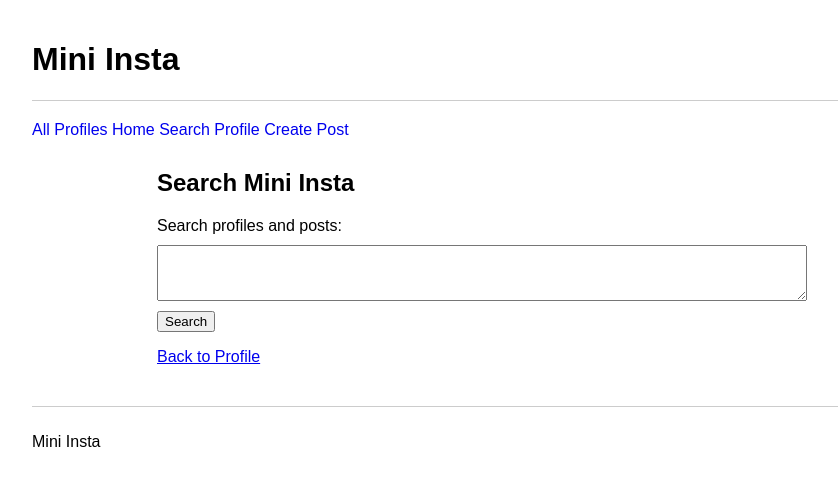
After one commit to tanishgrg/cs412, a Django app: page /mini_insta/profile/1/search in a window 1280 px wide. The commit adds this page. Shown: the top 486 px of the page, without its empty margins (158-996 px from the left). Run offline with Django 5.2, Linux system fonts and the light colour scheme; data comes from the database, SQL or seed files in the repository.

Commit message:
Complete Assignment 5 Tasks 3, 4 and 5

```diff
--- a/mini_insta/models.py
+++ b/mini_insta/models.py
@@ -25,6 +25,30 @@ class Profile(models.Model):
     def get_absolute_url(self):
         """Return the URL of this profile's detail page."""
         return reverse("show_profile", kwargs={"pk": self.pk})
+    def get_followers(self):
+        """Return a list of profiles following this profile."""
+        follows = Follow.objects.filter(profile=self)
+        return [follow.follower_profile for follow in follows]
+
+    def get_num_followers(self):
+        """Return the number of followers this profile has."""
+        return Follow.objects.filter(profile=self).count()
+
+    def get_following(self):
+        """Return a list of profiles this profile follows."""
+        follows = Follow.objects.filter(follower_profile=self)
+        return [follow.profile for follow in follows]
+
+    def get_num_following(self):
+        """Return the number of profiles this profile follows."""
+        return Follow.objects.filter(follower_profile=self).count()
+    def get_post_feed(self):
+        """Return posts from followed profiles, newest first."""
+        following = self.get_following()
+
+        return Post.objects.filter(
+            profile__in=following
+        ).order_by("-timestamp")
 
 
 class Post(models.Model):
@@ -41,6 +65,13 @@ class Post(models.Model):
     def get_all_photos(self):
         """Return all photos associated with this post."""
         return Photo.objects.filter(post=self).order_by("timestamp")
+    def get_all_comments(self):
+        """Return all comments on this post, oldest first."""
+        return Comment.objects.filter(post=self).order_by("timestamp")
+
+    def get_likes(self):
+        """Return all likes associated with this post."""
+        return Like.objects.filter(post=self)
 
 
 
@@ -63,3 +94,47 @@ class Photo(models.Model):
         if self.image_file:
             return f"Uploaded photo {self.pk} for Post {self.post.pk}"
         return f"URL photo {self.pk} for Post {self.post.pk}"
+
+class Follow(models.Model):
+    """Represents one profile following another profile."""
+
+    profile = models.ForeignKey(
+        Profile,
+        on_delete=models.CASCADE,
+        related_name="profile"
+    )
+    follower_profile = models.ForeignKey(
+        Profile,
+        on_delete=models.CASCADE,
+        related_name="follower_profile"
+    )
+    timestamp = models.DateTimeField(auto_now_add=True)
+
+    def __str__(self):
+        """Return a description of the follow relationship."""
+        return f"{self.follower_profile.username} follows {self.profile.username}"
+
+
+class Comment(models.Model):
+    """Represents a comment made by a profile on a post."""
+
+    post = models.ForeignKey(Post, on_delete=models.CASCADE)
+    profile = models.ForeignKey(Profile, on_delete=models.CASCADE)
+    timestamp = models.DateTimeField(auto_now_add=True)
+    text = models.TextField()
+
+    def __str__(self):
+        """Return a description of this comment."""
+        return f"{self.profile.username}: {self.text}"
+
+
+class Like(models.Model):
+    """Represents a profile liking a post."""
+
+    post = models.ForeignKey(Post, on_delete=models.CASCADE)
+    profile = models.ForeignKey(Profile, on_delete=models.CASCADE)
+    timestamp = models.DateTimeField(auto_now_add=True)
+
+    def __str__(self):
+        """Return a description of this like."""
+        return f"{self.profile.username} likes Post {self.post.pk}"
--- a/mini_insta/static/mini_insta/styles.css
+++ b/mini_insta/static/mini_insta/styles.css
@@ -27,8 +27,124 @@ main img {
     border-radius: 10px;
 }
 
+
 footer {
     border-top: 1px solid #ccc;
     margin-top: 40px;
     padding-top: 10px;
 }
+
+.profile-stats {
+    display: flex;
+    gap: 25px;
+    margin: 20px 0;
+    padding: 15px;
+    background-color: #f5f5f5;
+    border-radius: 10px;
+}
+
+.profile-stats a {
+    color: #333;
+    text-decoration: none;
+}
+
+.profile-stats a:hover {
+    color: #007bff;
+}
+
+.post-likes {
+    margin-top: 15px;
+    font-size: 16px;
+}
+
+.post-comments {
+    margin-top: 20px;
+    padding: 15px;
+    background-color: #f7f7f7;
+    border-radius: 10px;
+}
+
+.post-comments p {
+    padding: 8px;
+    border-bottom: 1px solid #eee;
+}
+
+.post-comments a {
+    color: #333;
+    text-decoration: none;
+}
+
+.post-comments a:hover {
+    color: #007bff;
+}
+.profile-stats {
+    display: flex;
+    gap: 25px;
+    margin: 20px 0;
+    padding: 15px;
+    background-color: #f5f5f5;
+    border-radius: 10px;
+}
+
+.profile-stats a {
+    color: #333;
+    text-decoration: none;
+    font-weight: bold;
+}
+
+.profile-navigation {
+    display: flex;
+    gap: 15px;
+    margin: 20px 0;
+}
+
+.profile-navigation a {
+    background-color: #eee;
+    padding: 10px 15px;
+    border-radius: 8px;
+    color: #333;
+    text-decoration: none;
+}
+
+.profile-navigation a:hover {
+    background-color: #ddd;
+}
+
+.profile-picture {
+    width: 180px;
+    height: 180px;
+    object-fit: cover;
+    border-radius: 50%;
+}
+.search-container {
+    max-width: 650px;
+    margin: 30px auto;
+}
+
+.search-container textarea {
+    display: block;
+    width: 100%;
+    box-sizing: border-box;
+    padding: 12px;
+    margin: 10px 0;
+}
+
+.search-result {
+    border: 1px solid #ddd;
+    border-radius: 10px;
+    padding: 15px;
+    margin-bottom: 15px;
+}
+
+.search-profile-photo {
+    width: 50px;
+    height: 50px;
+    border-radius: 50%;
+    object-fit: cover;
+    vertical-align: middle;
+}
+
+.search-post-photo {
+    max-width: 100%;
+    border-radius: 8px;
+}
--- a/mini_insta/templates/mini_insta/base.html
+++ b/mini_insta/templates/mini_insta/base.html
@@ -1,3 +1,4 @@
+
 <!--
 Author: Tanish Gurung (tanishg@bu.edu)
 Description: Base HTML template for the Mini Insta application.
@@ -24,11 +25,11 @@ Description: Base HTML template for the Mini Insta application.
         <a href="{% url 'show_all_profiles' %}">All Profiles</a>
 
         {% if profile %}
-            <a href="{% url 'create_post' profile.pk %}">
-                Create Post
-            </a>
+            <a href="{% url 'show_feed' profile.pk %}">Home</a>
+            <a href="{% url 'search' profile.pk %}">Search</a>
+            <a href="{% url 'show_profile' profile.pk %}">Profile</a>
+            <a href="{% url 'create_post' profile.pk %}">Create Post</a>
         {% endif %}
-
     </nav>
 
     <main>
--- /dev/null
+++ b/mini_insta/templates/mini_insta/search.html
@@ -0,0 +1,27 @@
+
+<!--
+Author: Tanish Gurung (tanishg@bu.edu)
+Description: Displays a form to search Mini Insta profiles and posts.
+-->
+
+{% extends 'mini_insta/base.html' %}
+
+{% block content %}
+
+<div class="search-container">
+    <h2>Search Mini Insta</h2>
+
+    <form method="GET" action="{% url 'search' profile.pk %}">
+        <label for="query">Search profiles and posts:</label>
+
+        <textarea id="query" name="query" rows="2" required></textarea>
+
+        <button type="submit">Search</button>
+    </form>
+
+    <p>
+        <a href="{% url 'show_profile' profile.pk %}">Back to Profile</a>
+    </p>
+</div>
+
+{% endblock %}
--- a/mini_insta/templates/mini_insta/update_profile_form.html
+++ b/mini_insta/templates/mini_insta/update_profile_form.html
@@ -3,8 +3,6 @@ Author: Tanish Gurung (tanishg@bu.edu)
 Description: Displays a form for updating an existing Mini Insta profile.
 -->
 {% extends 'mini_insta/base.html' %}
-{% extends 'mini_insta/base.html' %}
-
 {% block content %}
 
 <h2>Update Profile</h2>
--- a/mini_insta/urls.py
+++ b/mini_insta/urls.py
@@ -10,6 +10,10 @@ from .views import (
     UpdateProfileView,
     UpdatePostView,
     DeletePostView,
+    ShowFollowersDetailView,
+    ShowFollowingDetailView,
+    ShowFeedView,
+    SearchView,
 )
 
 
@@ -28,13 +32,35 @@ urlpatterns = [
         name="update_profile"
     ),
     path(
-    "post/<int:pk>/update",
-    UpdatePostView.as_view(),
-    name="update_post"
+        "post/<int:pk>/update",
+        UpdatePostView.as_view(),
+        name="update_post"
     ),
     path(
         "post/<int:pk>/delete",
         DeletePostView.as_view(),
         name="delete_post"
     ),
+    path(
+        "profile/<int:pk>/followers",
+        ShowFollowersDetailView.as_view(),
+        name="show_followers"
+    ),
+
+    path(
+        "profile/<int:pk>/following",
+        ShowFollowingDetailView.as_view(),
+        name="show_following"
+    ),
+    path(
+        "profile/<int:pk>/feed",
+        ShowFeedView.as_view(),
+        name="show_feed"
+    ),
+    path(
+        "profile/<int:pk>/search",
+        SearchView.as_view(),
+        name="search"
+    ),
+
 ]
--- a/mini_insta/views.py
+++ b/mini_insta/views.py
@@ -6,6 +6,8 @@ from django.urls import reverse
 from django.views.generic import (
     ListView, DetailView, CreateView, UpdateView, DeleteView
 )
+from django.db.models import Q
+from django.shortcuts import get_object_or_404, render
 from .models import Profile, Post, Photo
 from .forms import CreatePostForm, UpdateProfileForm, UpdatePostForm
 
@@ -111,3 +113,76 @@ class DeletePostView(DeleteView):
             "show_profile",
             kwargs={"pk": self.object.profile.pk}
         )
+
+class ShowFollowersDetailView(DetailView):
+    """Display the followers of a profile."""
+
+    model = Profile
+    template_name = "mini_insta/show_followers.html"
+    context_object_name = "profile"
+
+
+class ShowFollowingDetailView(DetailView):
+    """Display the profiles followed by a profile."""
+
+    model = Profile
+    template_name = "mini_insta/show_following.html"
+    context_object_name = "profile"
+
+class ShowFeedView(DetailView):
+    """Display a feed of posts from profiles being followed."""
+
+    model = Profile
+    template_name = "mini_insta/show_feed.html"
+    context_object_name = "profile"
+
+class SearchView(ListView):
+    """Display a search form and matching profiles and posts."""
+
+    template_name = "mini_insta/search_results.html"
+    context_object_name = "posts"
+
+    def dispatch(self, request, *args, **kwargs):
+        """Show the search form when no query has been submitted."""
+        if "query" not in request.GET:
+            profile = get_object_or_404(Profile, pk=self.kwargs["pk"])
+            return render(
+                request,
+                "mini_insta/search.html",
+                {"profile": profile}
+            )
+
+        return super().dispatch(request, *args, **kwargs)
+
+    def get_queryset(self):
+        """Return posts with captions matching the query."""
+        query = self.request.GET.get("query", "").strip()
+
+        if not query:
+            return Post.objects.none()
+
+        return Post.objects.filter(
+            caption__icontains=query
+        ).order_by("-timestamp")
+
+    def get_context_data(self, **kwargs):
+        """Add the current profile and matching search results."""
+        context = super().get_context_data(**kwargs)
+        query = self.request.GET.get("query", "").strip()
+
+        context["profile"] = get_object_or_404(
+            Profile, pk=self.kwargs["pk"]
+        )
+        context["query"] = query
+        context["posts"] = context["object_list"]
+
+        if query:
+            context["profiles"] = Profile.objects.filter(
+                Q(username__icontains=query) |
+                Q(display_name__icontains=query) |
+                Q(bio_text__icontains=query)
+            )
+        else:
+            context["profiles"] = Profile.objects.none()
+
+        return context
```
Also changed, not shown: mini_insta/admin.py (+5 -2 lines), mini_insta/templates/mini_insta/search_results.html (added, +60 -0 lines), mini_insta/templates/mini_insta/show_feed.html (added, +66 -0 lines), mini_insta/templates/mini_insta/show_followers.html (added, +23 -0 lines), mini_insta/templates/mini_insta/show_following.html (added, +23 -0 lines), mini_insta/templates/mini_insta/show_post.html (+15 -0 lines), mini_insta/templates/mini_insta/show_profile.html (+18 -3 lines), mini_insta/migrations/0004_comment_follow_like.py (added).
